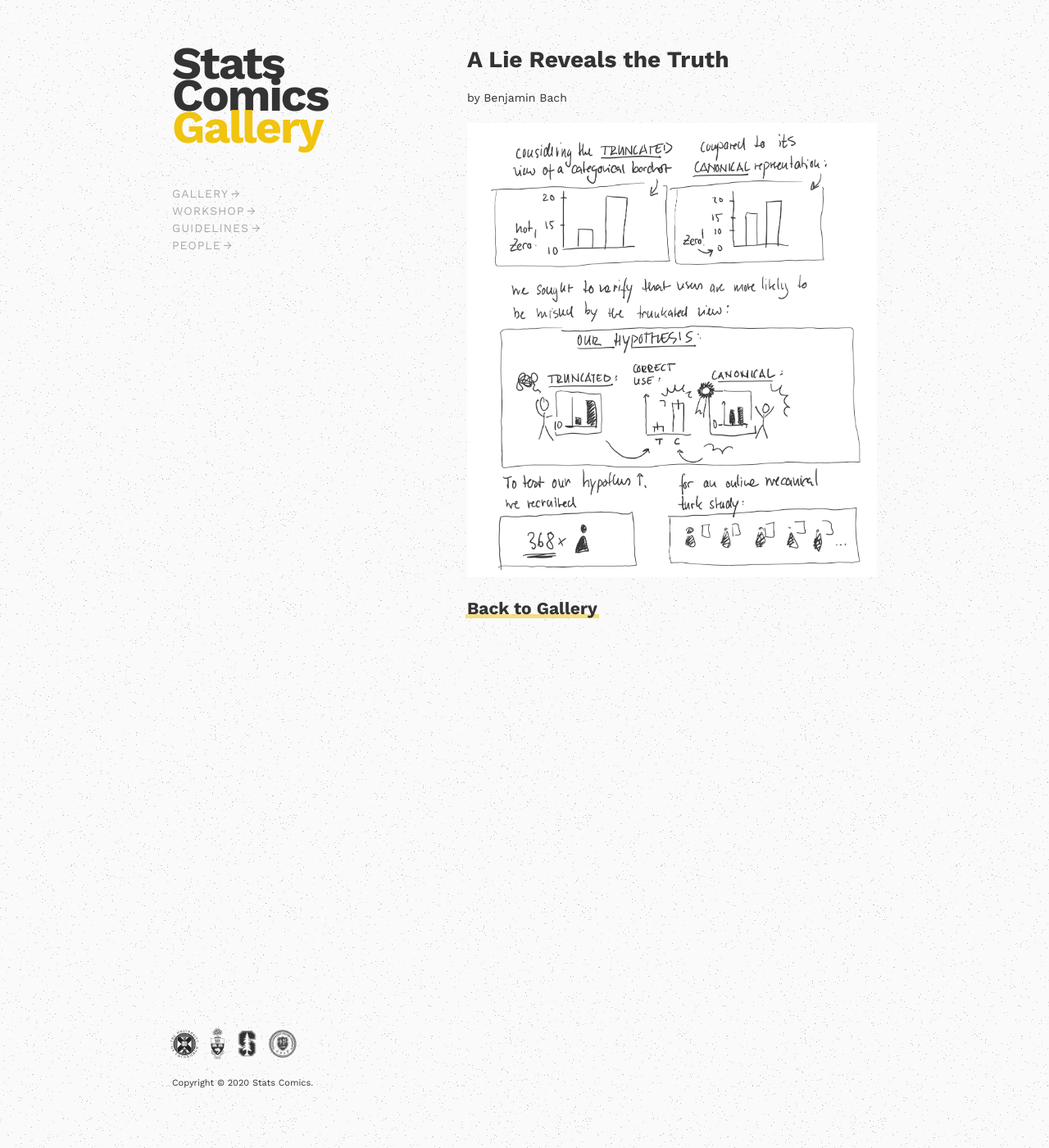
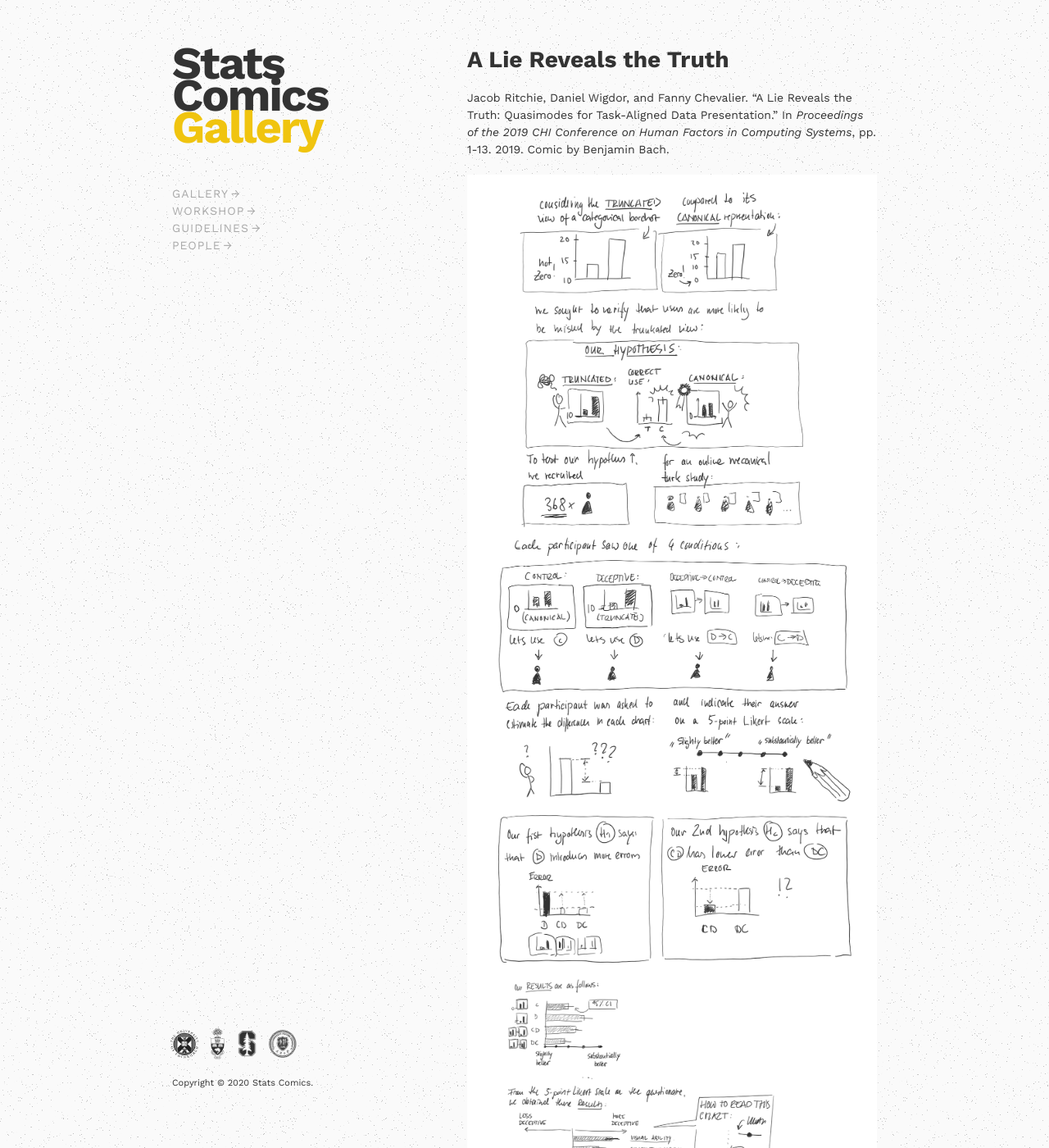
Before and after one commit to statscomics/statscomics.github.io, a Jekyll site: the page built from gallery/lie.md, in a window 1280 px wide and 1400 px high. Shown: the whole window at 82% size. Built offline with Jekyll 4.4.1, drawn with Linux system fonts in a browser that asks for light colours; a script that is not in the unit is left out.

Commit message:
add-gallery

```diff
--- a/_layouts/gallery.html
+++ b/_layouts/gallery.html
@@ -2,10 +2,10 @@
 layout: page
 ---
 
-<style>
+<style></style>
 
-</style>
-
-{{ content }}
+<div class="gallery-dest">
+  {{ content }}
+</div>
 
 <h2><a href="/gallery.html">Back to Gallery</a></h2>
--- a/_layouts/people.html
+++ b/_layouts/people.html
@@ -98,7 +98,7 @@ layout: page
     </div>
 </a>
 
-  <a unstyled href="tzingtao.com" class="single-p">
+  <a unstyled href="http://www.tzingtao.com" class="single-p">
     <div class="single-p-left">
       <div
         class="p-img l"
--- a/assets/css/style.scss
+++ b/assets/css/style.scss
@@ -6,10 +6,28 @@ $coal: #333;
 $primary: #f0c40f;
 $primary-highlight: rgba($primary, 0.5);
 
+/*
+ ================ GLOBAL STYLES
+*/
+
 body {
   background-color: $paper;
   background-image: url("../img/noise.png");
   color: $coal;
+}
+
+* {
+  -webkit-tap-highlight-color: $primary-highlight;
+  box-sizing: border-box;
+  scroll-behavior: smooth;
+}
+
+*::selection {
+  background-color: $primary-highlight;
+}
+
+[none] {
+  display: none !important;
 }
 
 a,
@@ -55,21 +73,13 @@ a:hover {
 }
 
 /*
- ================ GLOBAL STYLES
+ ================ GALLERY-POST STYLES
 */
 
-* {
-  -webkit-tap-highlight-color: $primary-highlight;
-  box-sizing: border-box;
-  scroll-behavior: smooth;
-}
-
-*::selection {
-  background-color: $primary-highlight;
-}
-
-[none] {
-  display: none !important;
+.gallery-dest {
+  img {
+    display: block;
+  }
 }
 
 /*
--- a/gallery/lie.md
+++ b/gallery/lie.md
@@ -5,6 +5,7 @@ title: Gallery
 
 # A Lie Reveals the Truth
 
-by Benjamin Bach
+Jacob Ritchie, Daniel Wigdor, and Fanny Chevalier. "A Lie Reveals the Truth: Quasimodes for Task-Aligned Data Presentation." In _Proceedings of the 2019 CHI Conference on Human Factors in Computing Systems_, pp. 1-13. 2019. Comic by Benjamin Bach.
 
-![](/assets/img/comics/2.png)
+![](/assets/gallery/2-1.png)
+![](/assets/gallery/2-2.png)
```
Also changed, not shown: gallery.md (+5 -5 lines), gallery/weighted.md (added, +11 -0 lines), assets/gallery/1-1.jpg (added), assets/gallery/1-2.jpg (added), assets/gallery/2-1.png (added), assets/gallery/2-2.png (added).
